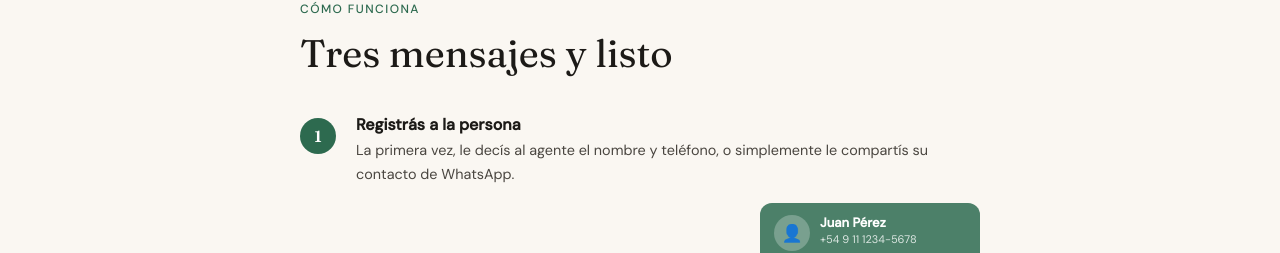
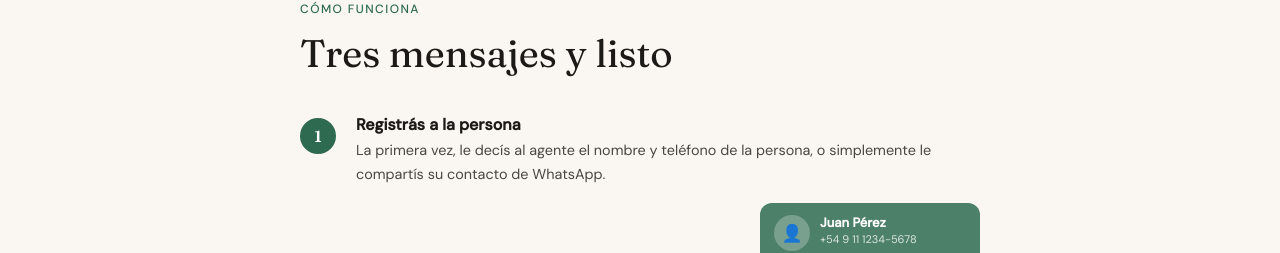
Before and after one commit to martincontuci/qlc-site, a plain HTML site: page index.html in a window 1280 px wide. Shown: the part 1614-1867 px from the top of the page. Drawn offline with Linux system fonts and the light colour scheme.

Commit message:
adding text on landing

```diff
--- a/index.html
+++ b/index.html
@@ -120,7 +120,7 @@
             <div class="step-number">1</div>
             <div class="step-content">
               <h3>Registrás a la persona</h3>
-              <p>La primera vez, le decís al agente el nombre y teléfono, o simplemente le compartís su contacto de WhatsApp.</p>
+              <p>La primera vez, le decís al agente el nombre y teléfono de la persona, o simplemente le compartís su contacto de WhatsApp.</p>
               <div class="chat-bubbles">
                 <div class="chat-bubble outgoing vcard-bubble">
                   <svg xmlns="http://www.w3.org/2000/svg" viewBox="0 0 220 66" width="220" height="66" style="display:block;">
```
